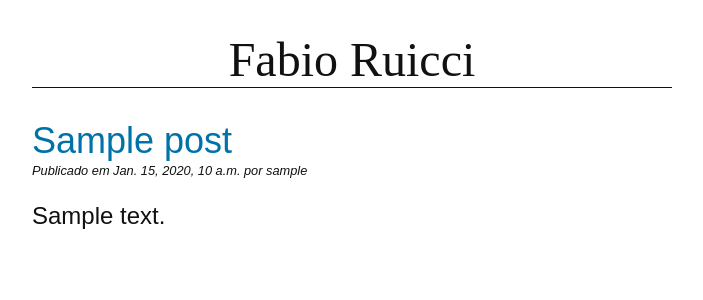
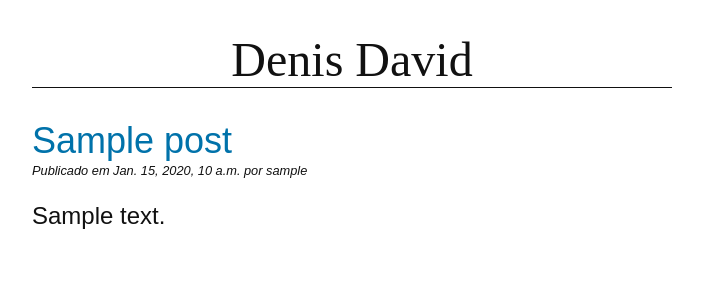
Before and after one commit to Dududenis/Blog-Django, a Django app: page /blog/ in a window 1280 px wide. Shown: the top 300 px of the page, without its empty margins (288-991 px from the left). Run offline with Django 3.2, Linux system fonts and the light colour scheme; tables that the repository leaves empty hold one stand-in row (values such as "Sample post").

Commit message:
atualizando base

```diff
--- a/blog/templates/blog/base.html
+++ b/blog/templates/blog/base.html
@@ -11,7 +11,7 @@
 
 <body>
     <header>
-        <h1>Fabio Ruicci</h1>
+        <h1>Denis David</h1>
     </header>
 
     <main>
```
